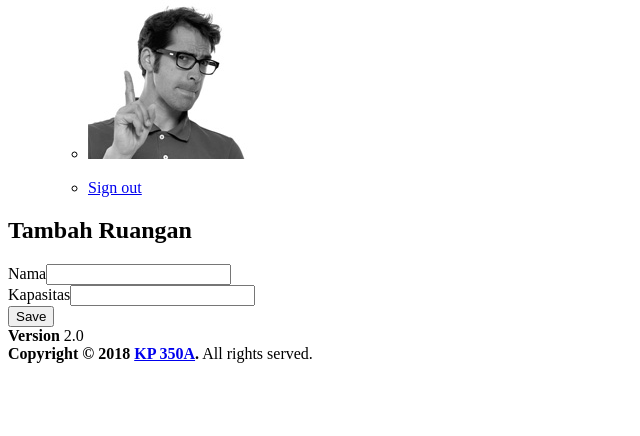
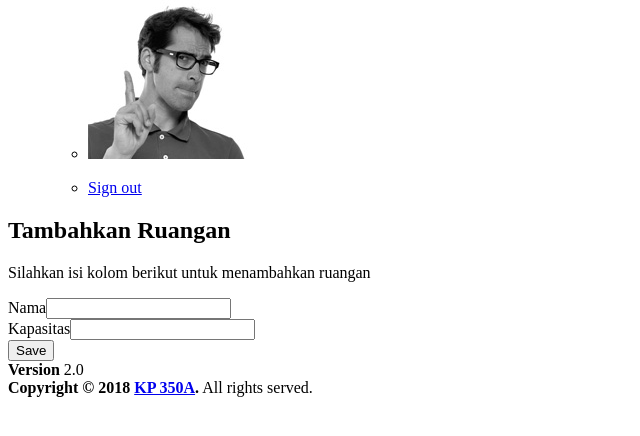
Before and after one commit to Susi-Eva/sanger, a Yii app: template advanced/backend/views/ruangan/create.php in a window 1280 px wide. Shown: the part 225-661 px from the top of the page, without its empty margins (0-640 px from the left). Run offline with PHP 8.4 and a stand-in for Yii, Linux system fonts and the light colour scheme; the template is opened without the code that fills it, so the values that code supplies are empty; form fields are guessed from the names that the template uses; some libraries are stand-ins or nearby versions.

Commit message:
View-create

```diff
--- a/advanced/backend/views/pengajar/create.php
+++ b/advanced/backend/views/pengajar/create.php
@@ -13,6 +13,7 @@ $this->params['breadcrumbs'][] = $this->title;
 <div class="pengajar-create">
 
     <h1><?= Html::encode($this->title) ?></h1>
+    <p>Silahkan isi kolom berikut untuk menambahkan pengajar</p>
 
     <?= $this->render('_form', [
         'model' => $model,
--- a/advanced/backend/views/ruangan/create.php
+++ b/advanced/backend/views/ruangan/create.php
@@ -6,14 +6,15 @@ use yii\helpers\Html;
 /* @var $this yii\web\View */
 /* @var $model backend\models\Ruangan */
 
-$this->title = 'Tambah Ruangan';
+$this->title = 'Tambahkan Ruangan';
+
 $this->params['breadcrumbs'][] = ['label' => 'Daftar Ruangan', 'url' => ['index']];
 $this->params['breadcrumbs'][] = $this->title;
 ?>
 <div class="ruangan-create">
 
     <h1><?= Html::encode($this->title) ?></h1>
-
+<p>Silahkan isi kolom berikut untuk menambahkan ruangan</p>
     <?= $this->render('_form', [
         'model' => $model,
     ]) ?>
--- a/advanced/backend/views/siswa/create.php
+++ b/advanced/backend/views/siswa/create.php
@@ -7,12 +7,13 @@ use yii\helpers\Html;
 /* @var $model backend\models\Siswa */
 
 $this->title = 'Create Siswa';
-$this->params['breadcrumbs'][] = ['label' => 'Siswas', 'url' => ['index']];
+$this->params['breadcrumbs'][] = ['label' => 'Daftar Siswa', 'url' => ['index']];
 $this->params['breadcrumbs'][] = $this->title;
 ?>
 <div class="siswa-create">
 
     <h1><?= Html::encode($this->title) ?></h1>
+    <p>Silahkan isi kolom berikut untuk menambahkan siswa</p>
 
     <?= $this->render('_form', [
         'model' => $model,
```
